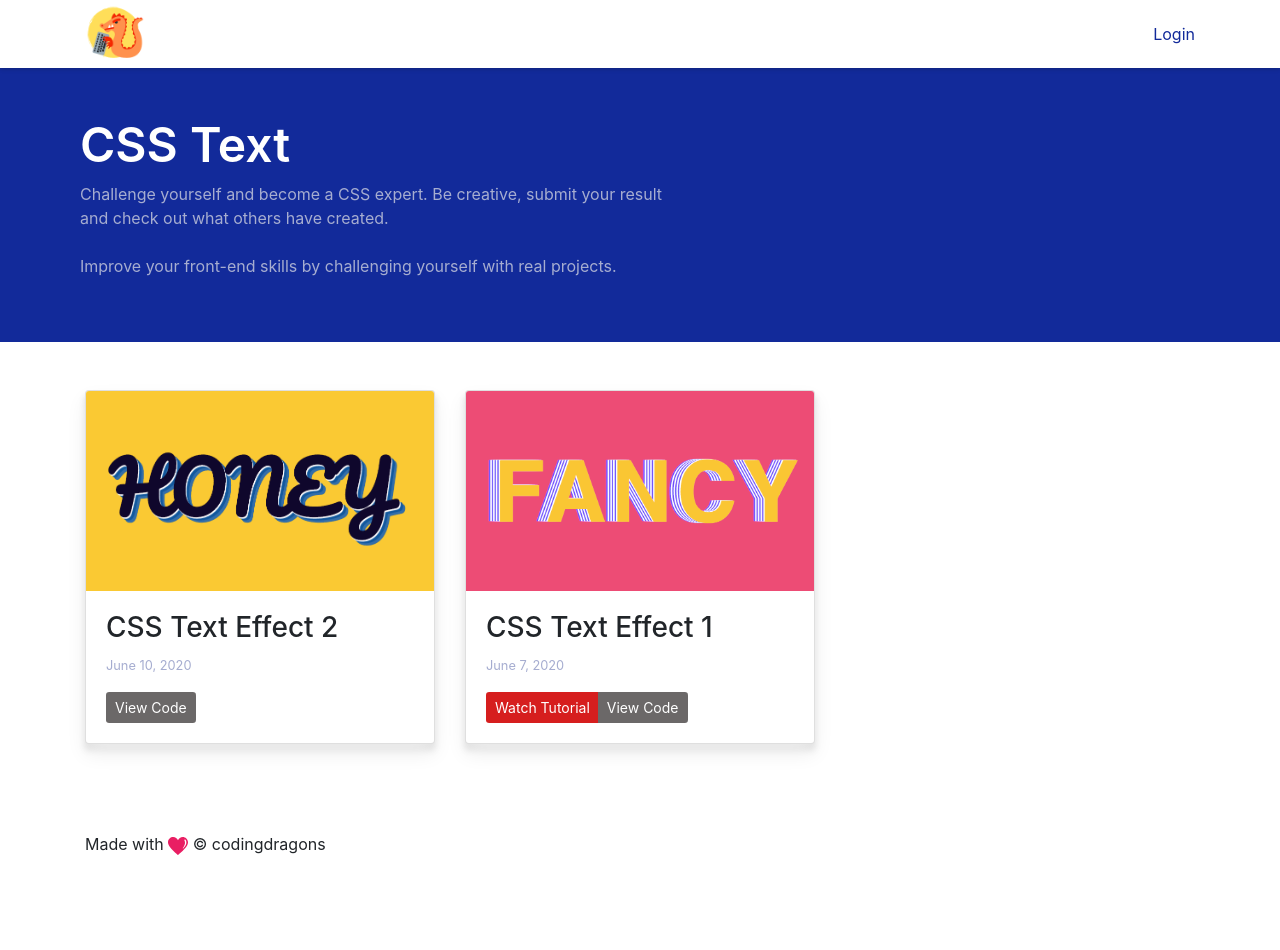
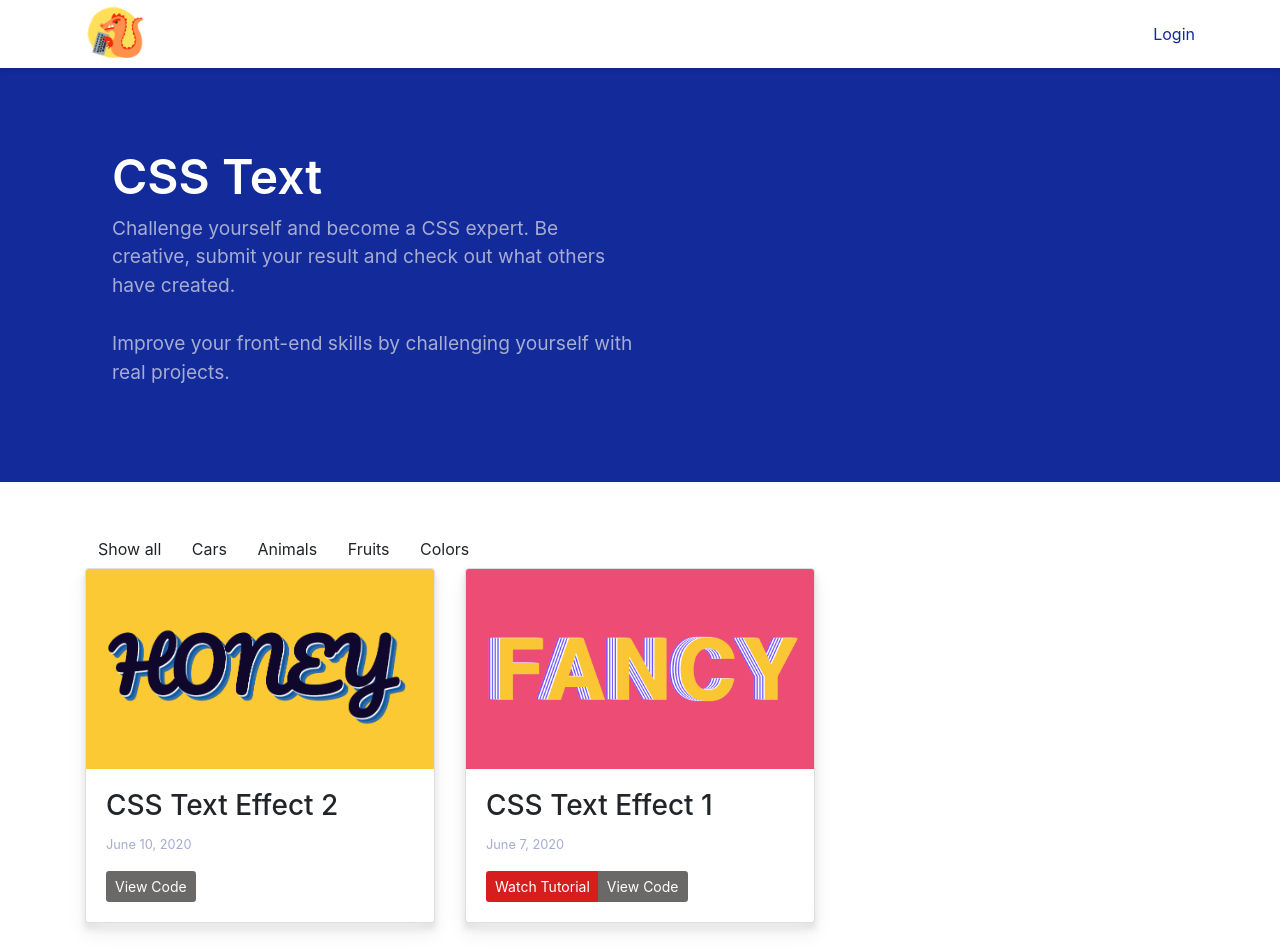
Before and after one commit to coding-dragon/coding-dragon.github.io, a plain HTML site: page css/text/index.html in a window 1280 px wide. Shown: the top 950 px of the page. Before the commit the page ends 888 px from the top, so only its background shows below. Drawn offline with nearby package versions, Linux system fonts and the light colour scheme.

Commit message:
Update index.html

```diff
--- a/css/text/index.html
+++ b/css/text/index.html
@@ -28,9 +28,9 @@
     </nav>
 
     <div class="position-relative overflow-hidden p-3 text-white header-box">
-      <div class="col-md-6 p-lg-3 ml-md-5 my-3">
+      <div class="col-md-6 p-lg-5 ml-md-5 my-3">
         <h1 class="display-4 font-weight-normal">CSS Text</h1>
-        <p class="text-muted">Challenge yourself and become a CSS expert. Be creative, submit your result and check out what others have created.
+        <p class="text-muted" style="font-size:1.2rem!important">Challenge yourself and become a CSS expert. Be creative, submit your result and check out what others have created.
          <br/><br/>Improve your front-end skills by challenging  yourself with real projects.</p>
       </div>
     </div>
@@ -38,7 +38,16 @@
     <div class="py-5">
     <div class="container">
       <div class="row">
-        <div class="col-md-4">
+        <div class="col-12">
+            <div id="myBtnContainer">
+              <button class="btn active" onclick="filterSelection('all')"> Show all</button>
+              <button class="btn" onclick="filterSelection('cars')"> Cars</button>
+              <button class="btn" onclick="filterSelection('animals')"> Animals</button>
+              <button class="btn" onclick="filterSelection('fruits')"> Fruits</button>
+              <button class="btn" onclick="filterSelection('colors')"> Colors</button>
+            </div>
+        </div>
+        <div class="col-md-4 filterDiv cars ">
           <div class="card mb-4">
             <a href="https://coding-dragon.github.io/css/text/effect2" target="_blank">
               <img class="bd-placeholder-img card-img-top" src="https://coding-dragon.github.io/css/text/effect2/effect2.png" width="100%" height="200" />
@@ -55,7 +64,7 @@
           </div>
         </div>
 
-        <div class="col-md-4">
+        <div class="col-md-4 filterDiv colors">
           <div class="card mb-4">
             <a href="https://coding-dragon.github.io/css/text/effect1" target="_blank">
               <img class="bd-placeholder-img card-img-top" src="https://coding-dragon.github.io/css/text/effect1/effect1.png" width="100%" height="200" />
@@ -90,7 +99,50 @@
         </p>
       </div>
     </footer>
+<script>
+filterSelection("all")
+function filterSelection(c) {
+  var x, i;
+  x = document.getElementsByClassName("filterDiv");
+  if (c == "all") c = "";
+  for (i = 0; i < x.length; i++) {
+    w3RemoveClass(x[i], "show");
+    if (x[i].className.indexOf(c) > -1) w3AddClass(x[i], "show");
+  }
+}
 
+function w3AddClass(element, name) {
+  var i, arr1, arr2;
+  arr1 = element.className.split(" ");
+  arr2 = name.split(" ");
+  for (i = 0; i < arr2.length; i++) {
+    if (arr1.indexOf(arr2[i]) == -1) {element.className += " " + arr2[i];}
+  }
+}
+
+function w3RemoveClass(element, name) {
+  var i, arr1, arr2;
+  arr1 = element.className.split(" ");
+  arr2 = name.split(" ");
+  for (i = 0; i < arr2.length; i++) {
+    while (arr1.indexOf(arr2[i]) > -1) {
+      arr1.splice(arr1.indexOf(arr2[i]), 1);
+    }
+  }
+  element.className = arr1.join(" ");
+}
+
+// Add active class to the current button (highlight it)
+var btnContainer = document.getElementById("myBtnContainer");
+var btns = btnContainer.getElementsByClassName("btn");
+for (var i = 0; i < btns.length; i++) {
+  btns[i].addEventListener("click", function(){
+    var current = document.getElementsByClassName("active");
+    current[0].className = current[0].className.replace(" active", "");
+    this.className += " active";
+  });
+}
+</script>
 <script src="https://code.jquery.com/jquery-3.5.1.slim.min.js" integrity="sha384-DfXdz2htPH0lsSSs5nCTpuj/zy4C+OGpamoFVy38MVBnE+IbbVYUew+OrCXaRkfj" crossorigin="anonymous"></script>
       <script>window.jQuery || document.write('<script src="https://getbootstrap.com/docs/4.5/assets/js/vendor/jquery.slim.min.js"><\/script>')</script><script src="https://getbootstrap.com/docs/4.5/dist/js/bootstrap.bundle.min.js" integrity="sha384-1CmrxMRARb6aLqgBO7yyAxTOQE2AKb9GfXnEo760AUcUmFx3ibVJJAzGytlQcNXd" crossorigin="anonymous"></script></body>
 </html>
```
